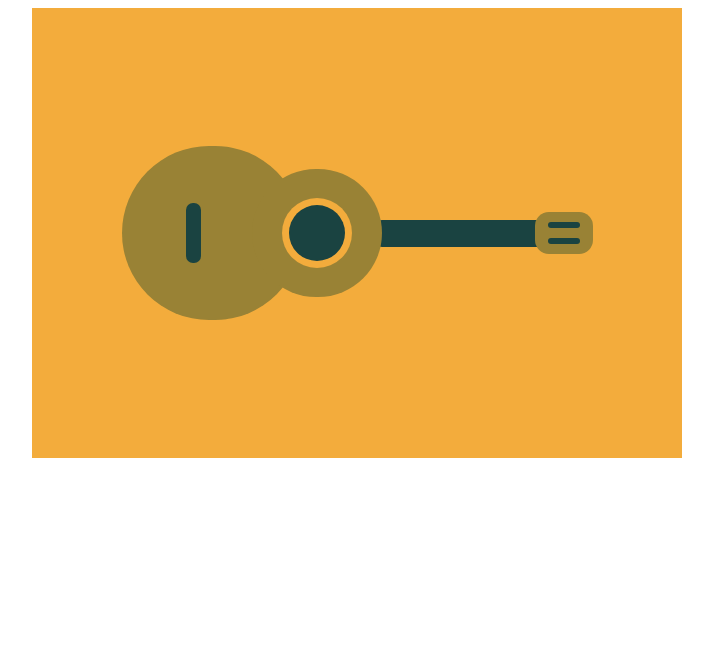
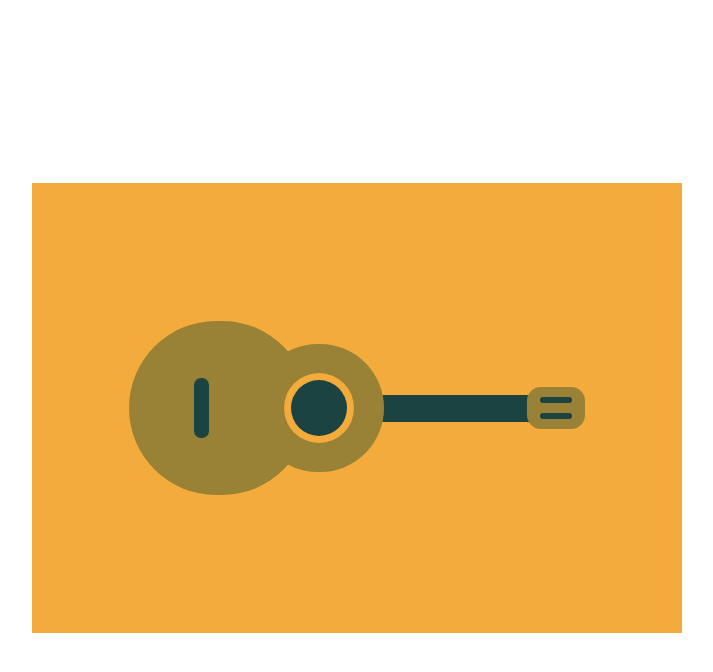
Before and after one commit to ShamimaNasrin/Codes-Operandi-Task, a plain HTML site: page index.html in a window 1280 px wide. Shown: the whole page, without its empty margins (283-996 px from the left). Drawn offline with Linux system fonts and the light colour scheme.

Commit message:
complete

```diff
--- a/index.html
+++ b/index.html
@@ -10,6 +10,7 @@
 </head>
 
 <body>
+    <div class="root-div">
         <div class="container flex">
             <!-- left circle -->
             <div class="circle-one circle flex">
@@ -31,6 +32,7 @@
                 <div class="head-tiny-stick"></div>
             </div>
         </div>
+    </div>
 </body>
 
 </html>
--- a/styles.css
+++ b/styles.css
@@ -6,6 +6,13 @@
     --orange: #f3ac3c;
     --olive: #998235;
     --dark: #1A4341;
+}
+
+.root-div{
+    display: flex;
+    align-items: center;
+    justify-content: center;
+    height: 100vh;
 }
 
 /*--- reuseable styles ---*/
@@ -68,7 +75,7 @@
 .circle-two {
     width: 130px;
     height: 128px;
-    margin-left: -50px;
+    margin-left: -55px;
     z-index: 1;
 }
 
@@ -84,7 +91,7 @@
 
 .long-stick {
     margin-left: -7px;
-    width: 170px;
+    width: 160px;
     height: 27px;
     border-radius: 7px;
 }
```
Lines whose indentation alone changed are shown as unchanged.
